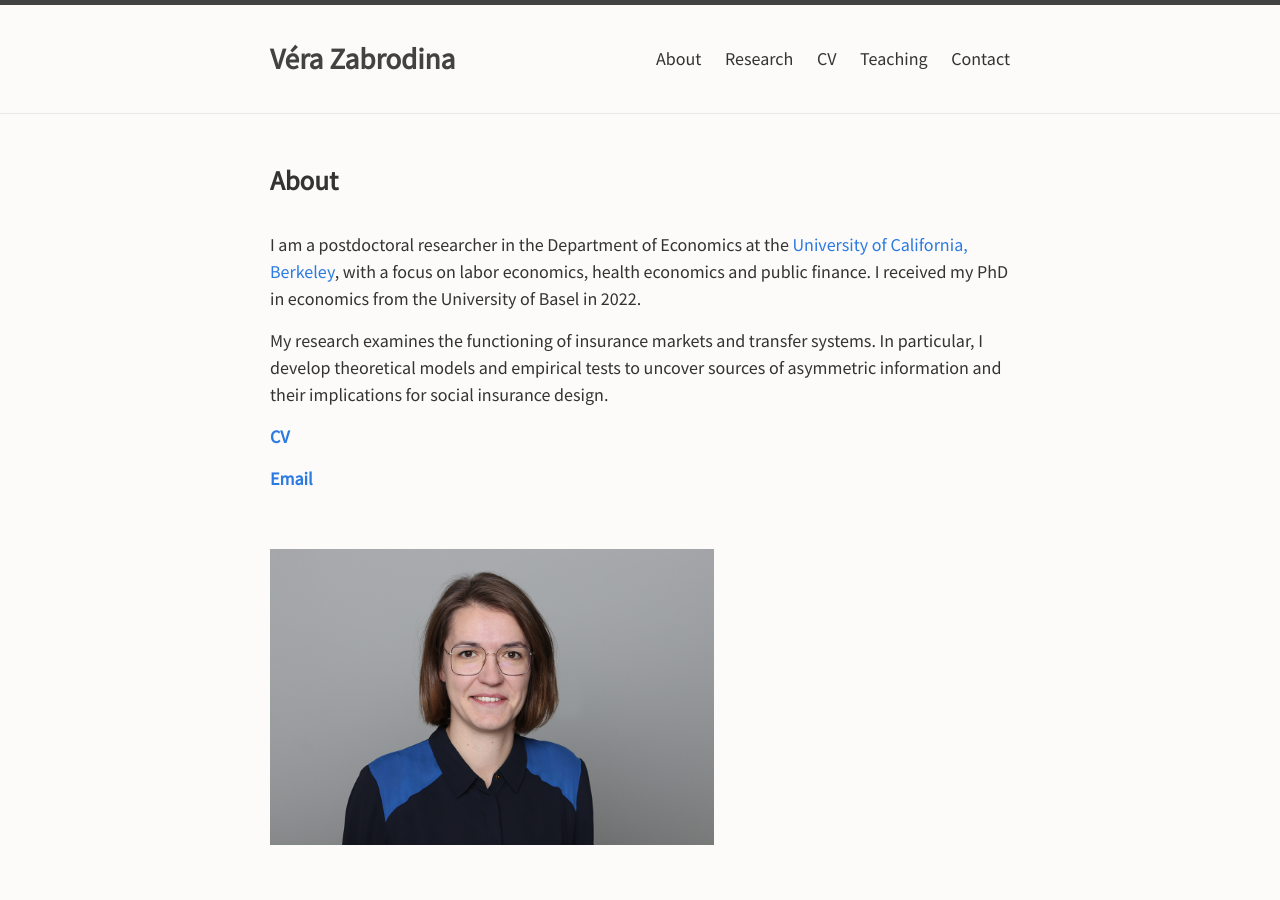
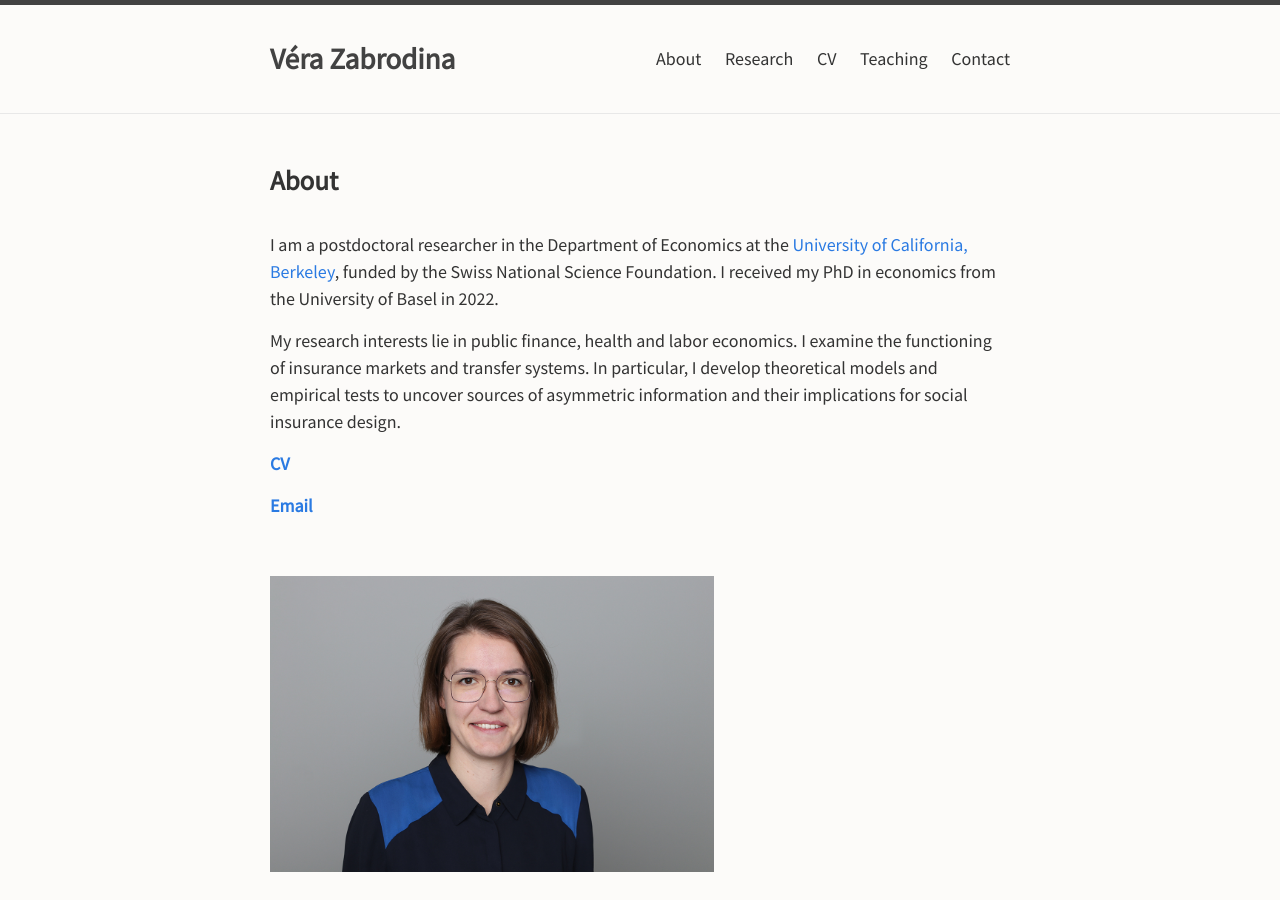
Before and after one commit to verazb/verazb.github.io, a Jekyll site: the page built from index.md, in a window 1280 px wide and 900 px high. Built offline with Jekyll 4.4.1, drawn with Linux system fonts in a browser that asks for light colours; our own code applies the rules of GitHub Pages for plain Markdown files.

Commit message:
Add files via upload

```diff
--- a/index.md
+++ b/index.md
@@ -5,9 +5,9 @@ layout: default
 
 ## About
 
-I am a postdoctoral researcher in the Department of Economics at the [University of California, Berkeley](https://www.econ.berkeley.edu/), with a focus on labor economics, health economics and public finance. I received my PhD in economics from the University of Basel in 2022.
+I am a postdoctoral researcher in the Department of Economics at the [University of California, Berkeley](https://www.econ.berkeley.edu/), funded by the Swiss National Science Foundation. I received my PhD in economics from the University of Basel in 2022.
 
-My research examines the functioning of insurance markets and transfer systems. In particular, I develop theoretical models and empirical tests to uncover sources of asymmetric information and their implications for social insurance design.
+My research interests lie in public finance, health and labor economics. I examine the functioning of insurance markets and transfer systems. In particular, I develop theoretical models and empirical tests to uncover sources of asymmetric information and their implications for social insurance design.
 
 **[CV](docs/Zabrodina_CV.pdf)**
 
```
